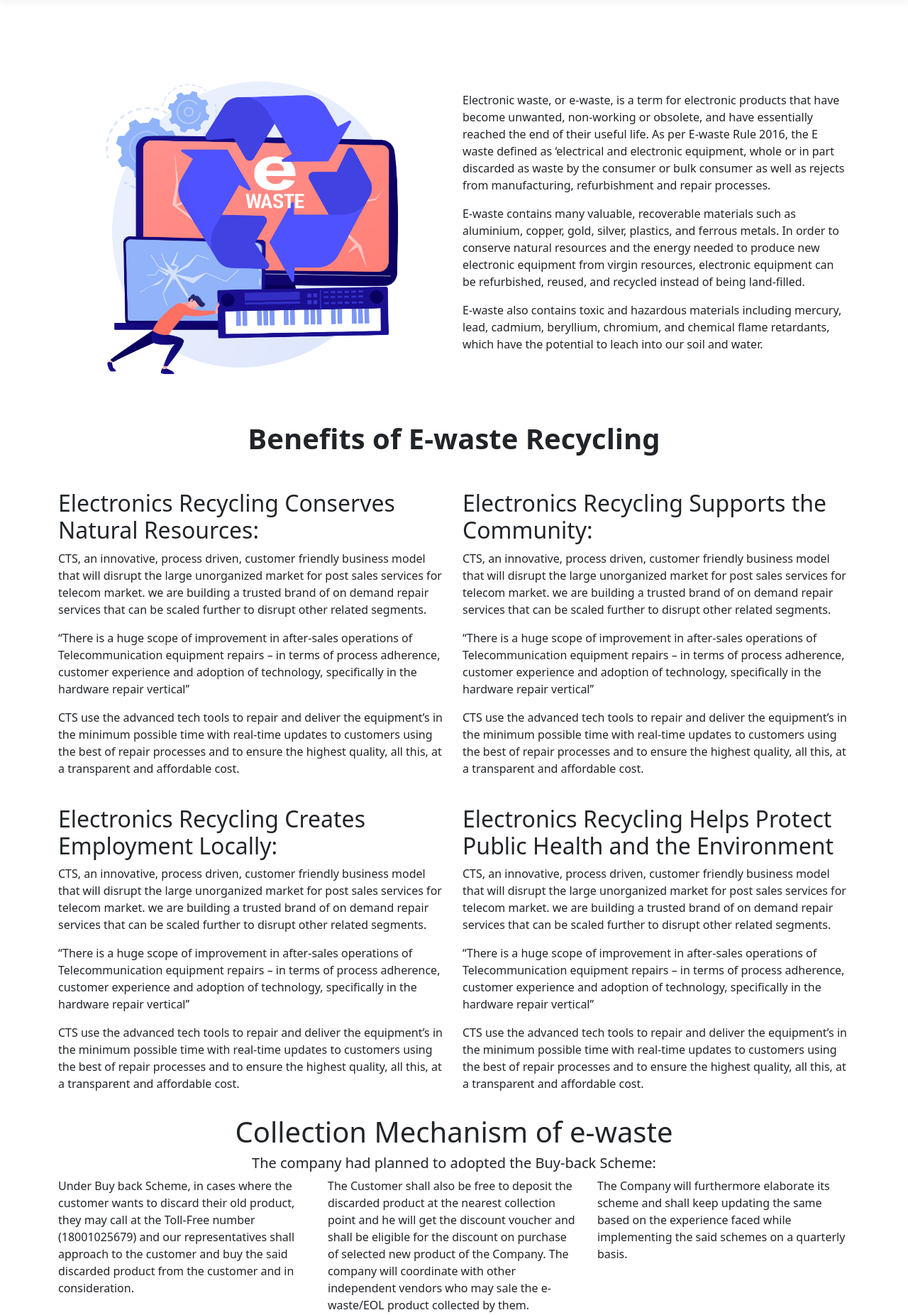
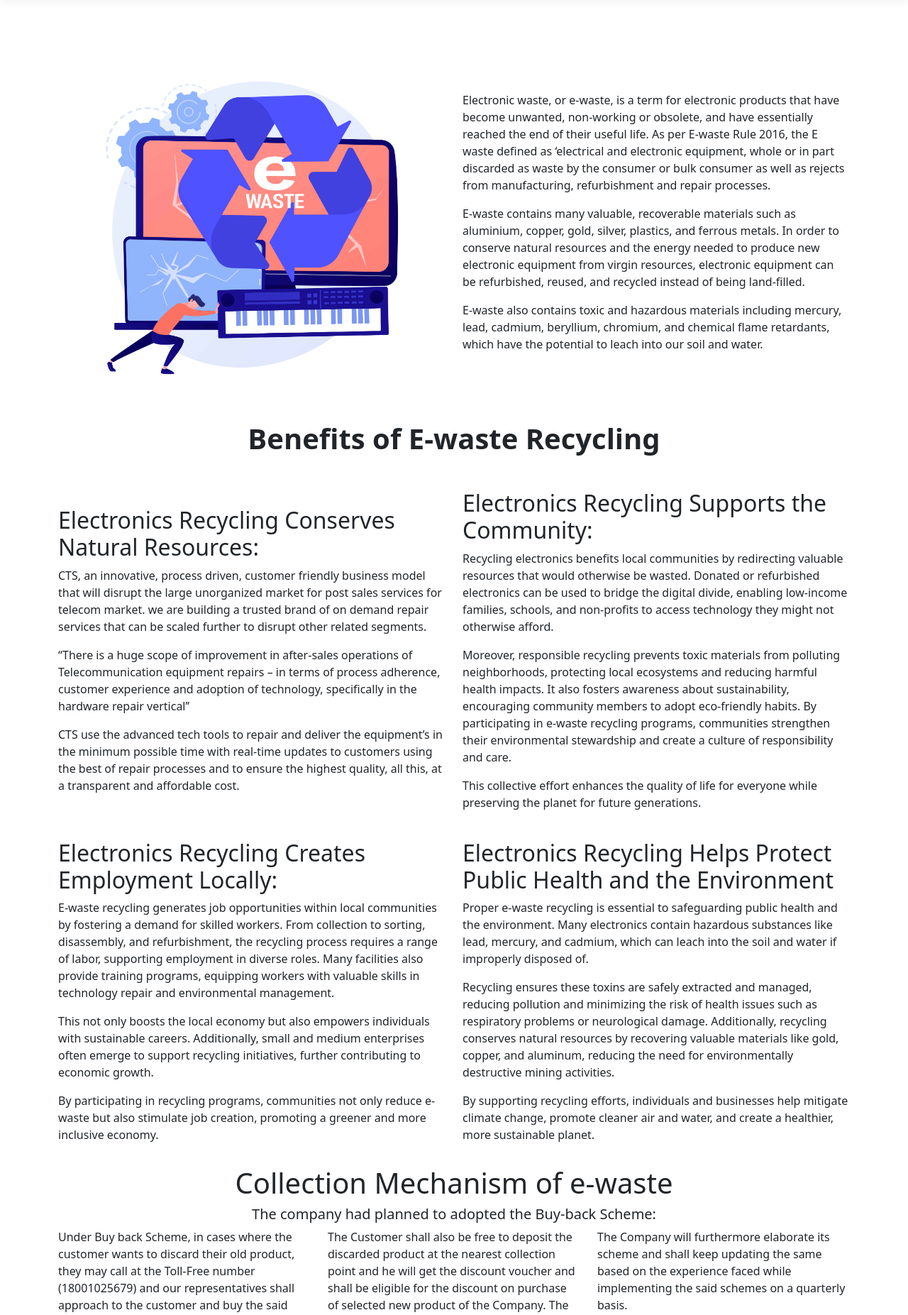
Before and after one commit to Pankaj-Kumar-Maurya/Cellnfra, an ASP.NET Core app: page /Home/EWasteManagement in a window 1280 px wide. Shown: the part 78-1931 px from the top of the page at 71% size. Run offline with ASP.NET Core 8, Linux system fonts and the light colour scheme; style sheets or scripts are compiled from the project's sources.

Commit message:
Duplicate content changes, image reduce , contact remove from all page

```diff
--- a/Cellnfra/Views/Home/Contact.cshtml
+++ b/Cellnfra/Views/Home/Contact.cshtml
@@ -54,13 +54,13 @@
                             </span>
                         </li>
                     </ul>
-                    <div class="contact-info-wrap mt-4">
+                    @* <div class="contact-info-wrap mt-4">
                         <h3 class="contact-info-title text-center mb-3">Offline Chat</h3>
                         <div class="live-chat text-center">
                             <div class="icon mb-2"><i class="flaticon-chat text-warning fa-lg"></i></div>
                             <a href="#" class="live-chat-link btn btn-primary">Live Chat with Executive</a>
                         </div>
-                    </div>
+                    </div> *@
                 </div>
             </div>
         </div>
--- a/Cellnfra/Views/Home/EWasteManagement.cshtml
+++ b/Cellnfra/Views/Home/EWasteManagement.cshtml
@@ -32,24 +32,24 @@
                 </div>
                 <div class="col-lg-6 col-md-6 col-sm-12">
                     <h2>Electronics Recycling Supports the Community:</h2>
-                    <p>CTS, an innovative, process driven, customer friendly business model that will disrupt the large unorganized market for post sales services for telecom market. we are building a trusted brand of on demand repair services that can be scaled further to disrupt other related segments.</p>
-                    <p>“There is a huge scope of improvement in after-sales operations of Telecommunication equipment repairs – in terms of process adherence, customer experience and adoption of technology, specifically in the hardware repair vertical’’</p>
-                    <p>CTS use the advanced tech tools to repair and deliver the equipment’s in the minimum possible time with real-time updates to customers using the best of repair processes and to ensure the highest quality, all this, at a transparent and affordable cost.</p>
+                    <p>Recycling electronics benefits local communities by redirecting valuable resources that would otherwise be wasted. Donated or refurbished electronics can be used to bridge the digital divide, enabling low-income families, schools, and non-profits to access technology they might not otherwise afford.</p>
+                    <p>Moreover, responsible recycling prevents toxic materials from polluting neighborhoods, protecting local ecosystems and reducing harmful health impacts. It also fosters awareness about sustainability, encouraging community members to adopt eco-friendly habits. By participating in e-waste recycling programs, communities strengthen their environmental stewardship and create a culture of responsibility and care.</p>
+                    <p>This collective effort enhances the quality of life for everyone while preserving the planet for future generations.</p>
                 </div>
             </div>
 
             <div class="row align-items-center">
                 <div class="col-lg-6 col-md-6 col-sm-12">
                     <h2>Electronics Recycling Creates Employment Locally:</h2>
-                    <p>CTS, an innovative, process driven, customer friendly business model that will disrupt the large unorganized market for post sales services for telecom market. we are building a trusted brand of on demand repair services that can be scaled further to disrupt other related segments.</p>
-                    <p>“There is a huge scope of improvement in after-sales operations of Telecommunication equipment repairs – in terms of process adherence, customer experience and adoption of technology, specifically in the hardware repair vertical’’</p>
-                    <p>CTS use the advanced tech tools to repair and deliver the equipment’s in the minimum possible time with real-time updates to customers using the best of repair processes and to ensure the highest quality, all this, at a transparent and affordable cost.</p>
+                    <p>E-waste recycling generates job opportunities within local communities by fostering a demand for skilled workers. From collection to sorting, disassembly, and refurbishment, the recycling process requires a range of labor, supporting employment in diverse roles. Many facilities also provide training programs, equipping workers with valuable skills in technology repair and environmental management.</p>
+                    <p>This not only boosts the local economy but also empowers individuals with sustainable careers. Additionally, small and medium enterprises often emerge to support recycling initiatives, further contributing to economic growth.</p>
+                    <p>By participating in recycling programs, communities not only reduce e-waste but also stimulate job creation, promoting a greener and more inclusive economy.</p>
                 </div>
                 <div class="col-lg-6 col-md-6 col-sm-12">
                     <h2>Electronics Recycling Helps Protect Public Health and the Environment</h2>
-                    <p>CTS, an innovative, process driven, customer friendly business model that will disrupt the large unorganized market for post sales services for telecom market. we are building a trusted brand of on demand repair services that can be scaled further to disrupt other related segments.</p>
-                    <p>“There is a huge scope of improvement in after-sales operations of Telecommunication equipment repairs – in terms of process adherence, customer experience and adoption of technology, specifically in the hardware repair vertical’’</p>
-                    <p>CTS use the advanced tech tools to repair and deliver the equipment’s in the minimum possible time with real-time updates to customers using the best of repair processes and to ensure the highest quality, all this, at a transparent and affordable cost.</p>
+                    <p>Proper e-waste recycling is essential to safeguarding public health and the environment. Many electronics contain hazardous substances like lead, mercury, and cadmium, which can leach into the soil and water if improperly disposed of.</p>
+                    <p>Recycling ensures these toxins are safely extracted and managed, reducing pollution and minimizing the risk of health issues such as respiratory problems or neurological damage. Additionally, recycling conserves natural resources by recovering valuable materials like gold, copper, and aluminum, reducing the need for environmentally destructive mining activities.</p>
+                    <p>By supporting recycling efforts, individuals and businesses help mitigate climate change, promote cleaner air and water, and create a healthier, more sustainable planet.</p>
                 </div>
             </div>
         </div>
@@ -97,18 +97,5 @@
         </div>
     </section>
 
-    <section id="Conect-with-Us">
-        <div class="container">
-            <!-- Section Title -->
-            <div class="row justify-content-center align-items-center">
-                <div class="col-auto">
-                    <button class="btn btn-primary" onclick="window.location.href='/Home/Contact';">Contact Us</button>
-                </div>
-                <div class="col-auto">
-                    <h1 class="text-dark mb-0">Connect with Us for More Details</h1>
-                </div>
 
-            </div>
-        </div>
-    </section>
 </div>
--- a/Cellnfra/Views/Home/ElectronicsRepairs.cshtml
+++ b/Cellnfra/Views/Home/ElectronicsRepairs.cshtml
@@ -61,7 +61,7 @@
                         <div class="card-body d-flex flex-column">
                             <h4>Keep your equipment operational</h4>
                             <p class="card-text mt-auto">
-                                Continuing use of telecoms equipment helps your company meet its environmental standards and reduce the impact manufacturing new products has on the planet.
+                                We specialize in delivering top-notch, efficient, and dependable repair services to ensure your equipment stays operational, minimizing downtime and maximizing performance.
                             </p>
                         </div>
                     </div>
@@ -116,7 +116,7 @@
         </div>
     </section>
 
-    <section id="Conect-with-Us" class="mb-5">
+   @*  <section id="Conect-with-Us" class="mb-5">
         <div class="container">
             <!-- Section Title -->
             <div class="row justify-content-center align-items-center">
@@ -128,7 +128,7 @@
                 </div>
             </div>
         </div>
-    </section>
+    </section> *@
 
 
 </div>
```
Also changed, not shown: Cellnfra/Views/Home/Telecom.cshtml (+1 -13 lines), Cellnfra/wwwroot/assets/ElectronicsRepairs1.png, Cellnfra/wwwroot/assets/Telecom.jpg, Cellnfra/wwwroot/assets/e-waste1.jpg, Cellnfra/wwwroot/assets/hero2.jpg, Cellnfra/wwwroot/assets/whoWeAre.jpg, 1 other file.
